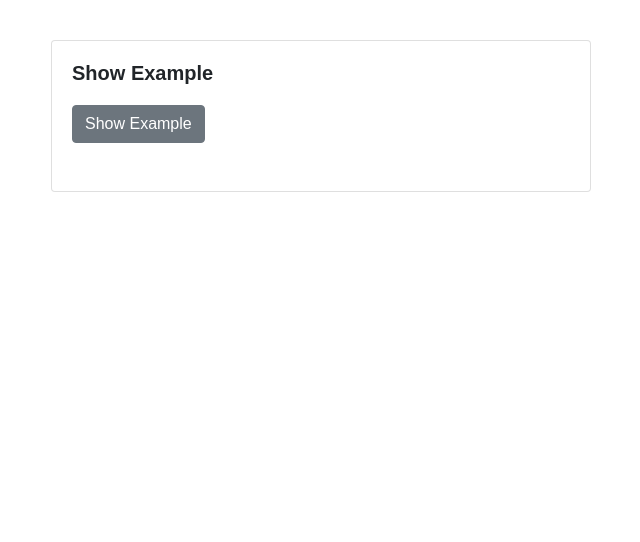
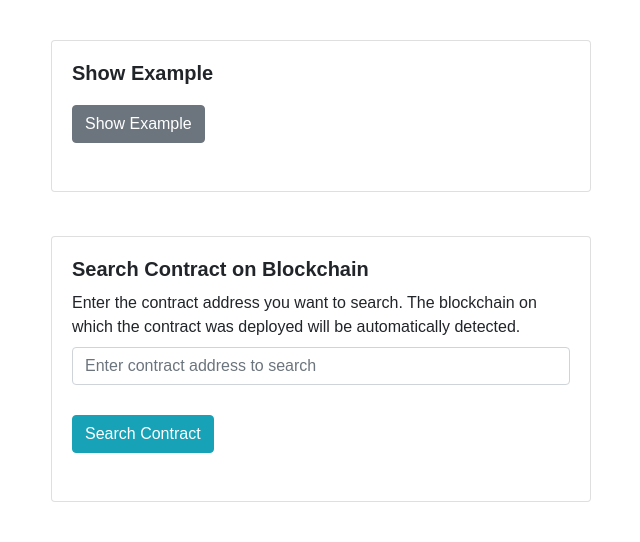
Before and after one commit to epicmario7133/EVM-File-Uploader, a Flask app: page / in a window 1280 px wide. Shown: the part 360-902 px from the top of the page, without its empty margins (319-959 px from the left). Before the commit the page ends 552 px from the top, so only its background shows below. Run offline with Flask 3, Linux system fonts and the light colour scheme; some libraries are stand-ins or nearby versions.

Commit message:
Implement Search Contract on Blockchain function
Allows users to search for a contract by entering its address. The system automatically detects the blockchain on which the contract was deployed.

```diff
--- a/main.py
+++ b/main.py
@@ -19,7 +19,7 @@ from tkinter import ttk
 from decouple import config
 import argparse
 
-parser = argparse.ArgumentParser(description='BFY Data uploader')
+parser = argparse.ArgumentParser(description='EVM Data uploader')
 parser.add_argument("-t", "--time_out", help="Timeout time with RPC", type=int, default=1200) #20 minuts of time out? Yes maybe no one mine on the pool
 parser.add_argument("-e", "--encoding_type", help="Encoding Type of the file valid options: base64, base64withpassword", type=str, default="base64")
 parser.add_argument("-g", "--gui", help="Enable/Disable gui", type=str, default="True")
--- a/tools/api.py
+++ b/tools/api.py
@@ -238,4 +238,4 @@ def main_page():
 	return render_template('main.html')
 
 
-app.run(debug=True, host='0.0.0.0', port=8080, threaded=True)
+app.run(host='0.0.0.0', port=8080, threaded=True)
--- a/tools/templates/main.html
+++ b/tools/templates/main.html
@@ -5,7 +5,7 @@
     <meta name="viewport" content="width=device-width, initial-scale=1.0">
     <title>EVM Api Home Page</title>
 
-    <!-- Link ai file CSS di Bootstrap -->
+    <!-- Link to Bootstrap CSS file -->
     <link href="https://maxcdn.bootstrapcdn.com/bootstrap/4.5.2/css/bootstrap.min.css" rel="stylesheet">
 
     <style>
@@ -13,7 +13,7 @@
             font-family: Arial, sans-serif;
             margin: 20px;
         }
-        #result, #exampleImageContainer {
+        #result, #exampleImageContainer, #searchResult {
             margin-top: 20px;
         }
         #exampleImage {
@@ -35,10 +35,7 @@
         .form-group {
             margin-bottom: 20px;
         }
-        .btn-primary {
-            margin-top: 10px;
-        }
-        .btn-secondary {
+        .btn-primary, .btn-secondary, .btn-info {
             margin-top: 10px;
         }
     </style>
@@ -94,16 +91,60 @@
                 </div>
             </div>
         </div>
+
+        <div class="row justify-content-center mt-4">
+            <div class="col-md-6">
+                <div class="card">
+                    <div class="card-body">
+                        <h5 class="card-title">Search Contract on Blockchain</h5>
+
+                        <div class="form-group">
+                            <label for="contractToSearch" >Enter the contract address you want to search. The blockchain on which the contract was deployed will be automatically detected.</label>
+                            <input type="text" class="form-control" id="contractToSearch" placeholder="Enter contract address to search">
+
+                        </div>
+
+                        <button type="button" class="btn btn-info mb-2" onclick="searchContractOnBlockchain()" >Search Contract</button>
+                        <div id="searchResult"></div>
+                    </div>
+                </div>
+            </div>
+        </div>
     </div>
 
-    <!-- Link ai file JavaScript di Bootstrap e jQuery -->
+    <!-- Link to Bootstrap and jQuery JavaScript files -->
     <script src="https://code.jquery.com/jquery-3.5.1.slim.min.js"></script>
     <script src="https://cdn.jsdelivr.net/npm/@popperjs/core@2.11.6/dist/umd/popper.min.js"></script>
     <script src="https://maxcdn.bootstrapcdn.com/bootstrap/4.5.2/js/bootstrap.min.js"></script>
 
     <script>
-        // Variabile per il dominio personalizzabile
+        // Customizable domain variable
         var apiUrlBase = "https://evm-api.epicmario71.com";
+
+        function getChainName(chainId) {
+            switch (chainId) {
+                case 5611:
+                    return "OpBNB";
+                case 97:
+                    return "BNB Testnet";
+                case 80001:
+                    return "Mumbai Polygon";
+                case 420:
+                    return "Goerli Optimism";
+                case 5:
+                    return "Goerli";
+                case 11155111:
+                    return "Sepolia";
+                case 534351:
+                    return "Scroll Sepolia";
+                case 84531:
+                    return "Base Goerli";
+                case 1351057110:
+                    return "Chaos SKALE Testnet";
+                default:
+                    return "Unknown Chain";
+            }
+        }
 
         function assembleURL() {
             // Get values from input fields
@@ -161,13 +202,79 @@
         }
 
         function showExample() {
-            // URL dell'esempio (sostituisci con il tuo URL dell'immagine)
-            var exampleImageUrl = "https://evm-api.epicmario71.com/v1/?contract_address=0xE96f894e402315eA87b6852D9546030761815969&chainid=5611";
+        // Example URL (replace with your own image URL)
+        var exampleImageUrl = "https://evm-api.epicmario71.com/v1/?contract_address=0xE96f894e402315eA87b6852D9546030761815969&chainid=5611";
 
-            // Mostra l'immagine e il link
-            var exampleImageContainer = document.getElementById('exampleImageContainer');
+        // Show the image and link
+        var exampleImageContainer = document.getElementById('exampleImageContainer');
+        var exampleImage = document.getElementById('exampleImage');
+
+        // Check if the image is already present
+        if (exampleImage) {
+            // If present, remove the image
+            exampleImageContainer.removeChild(exampleImage);
+        } else {
+            // If not present, add the image
             exampleImageContainer.innerHTML = `<img src="${exampleImageUrl}" alt="Example Image" id="exampleImage" class="img-fluid">
                 <p><a href="${exampleImageUrl}" target="_blank">Open the image in a new tab</a></p>`;
+        }
+    }
+
+        async function searchContractOnBlockchain() {
+    // Get values from input fields
+    var contractAddress = document.getElementById('contractToSearch').value;
+
+    // Array of chain IDs to test
+    var chainIdsToTest = [5611, 97, 80001, 420, 5, 11155111, 534351, 84531, 1351057110];
+
+    // Variable to indicate if the contract has been found
+    var isContractFound = false;
+
+    // Iterate through the chain IDs and try to search for the contract
+    for (var i = 0; i < chainIdsToTest.length; i++) {
+        var apiUrl = `${apiUrlBase}/json/?contract_address=${contractAddress}&chainid=${chainIdsToTest[i]}`;
+
+        try {
+            // Perform an asynchronous API call using fetch
+            const response = await fetch(apiUrl);
+
+            // Check if the call was successful and handle the response
+            if (response.ok) {
+                // Convert the response to JSON format
+                const data = await response.json();
+
+                // Update the isContractFound variable based on the actual result
+                isContractFound = true;
+            } else {
+                console.error(`API call error: ${response.status}`);
+            }
+        } catch (error) {
+            console.error("An error occurred during the API call:", error);
+        }
+
+        // If the contract has been found, display the result and stop the search
+        if (isContractFound) {
+            var chainName = getChainName(chainIdsToTest[i]);
+            // Display the result with the chain name
+            displaySearchResult(true, contractAddress, chainIdsToTest[i], chainName);
+            break;
+        }
+    }
+
+    // If the contract has not been found on any chain, display an appropriate message
+    if (!isContractFound) {
+        displaySearchResult(false, contractAddress, null);
+    }
+    }
+
+    function displaySearchResult(isFound, contractAddress, chainId, chainName) {
+        var searchResultContainer = document.getElementById('searchResult');
+
+            if (isFound) {
+                searchResultContainer.innerHTML = `<p class="search-result-text">The contract with the address ${contractAddress} has been found on the ${chainName} blockchain (ID ${chainId}).</p>`;
+            } else {
+                searchResultContainer.innerHTML = `<p class="search-result-text">The contract with the address ${contractAddress} has not been found on any of the tested blockchains.</p>`;
+            }
         }
     </script>
 </body>
```
